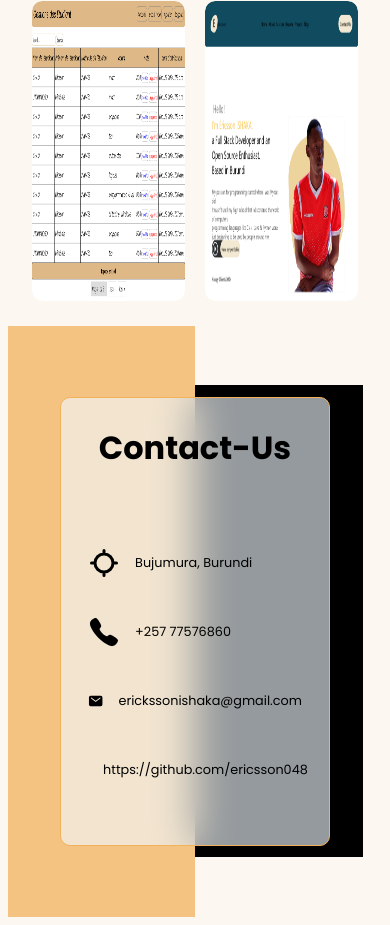
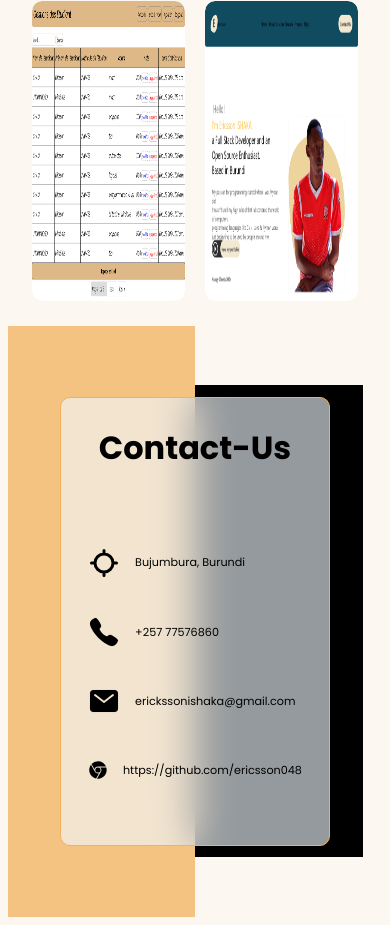
Before and after one commit to ericsson048/OIBSIP-TASK2-level1, a plain HTML site: page index.html in a window 390 px wide. Shown: the part 3414-4339 px from the top of the page. Drawn offline with nearby package versions, Linux system fonts and the light colour scheme; a web font is replaced by a local one.

Commit message:
updated font

```diff
--- a/index.html
+++ b/index.html
@@ -193,7 +193,7 @@
                     <div class="hello-content">
                         <ul>
                             <li><ion-icon name="locate"></ion-icon> <a
-                                    href="#">Bujumura,
+                                    href="#">Bujumbura,
                                     Burundi</a></li>
                             <li><ion-icon name="call"></ion-icon> <a
                                     href="#">+257 77576860</a></li>
--- a/style.css
+++ b/style.css
@@ -343,7 +343,7 @@ nav ul li a:hover {
   margin-right: 15px;
 }
 .hello-content ul li a {
-  font-size: 1.5rem;
+  font-size: 1rem;
   color: #000;
 }
 @media screen and (max-width: 764px) {
@@ -429,7 +429,7 @@ nav ul li a:hover {
     width: 50%;
   }
   .hello-content ul li a {
-    font-size: 0.8rem;
+    font-size: 0.7rem;
     color: #000;
   }
 }
```
